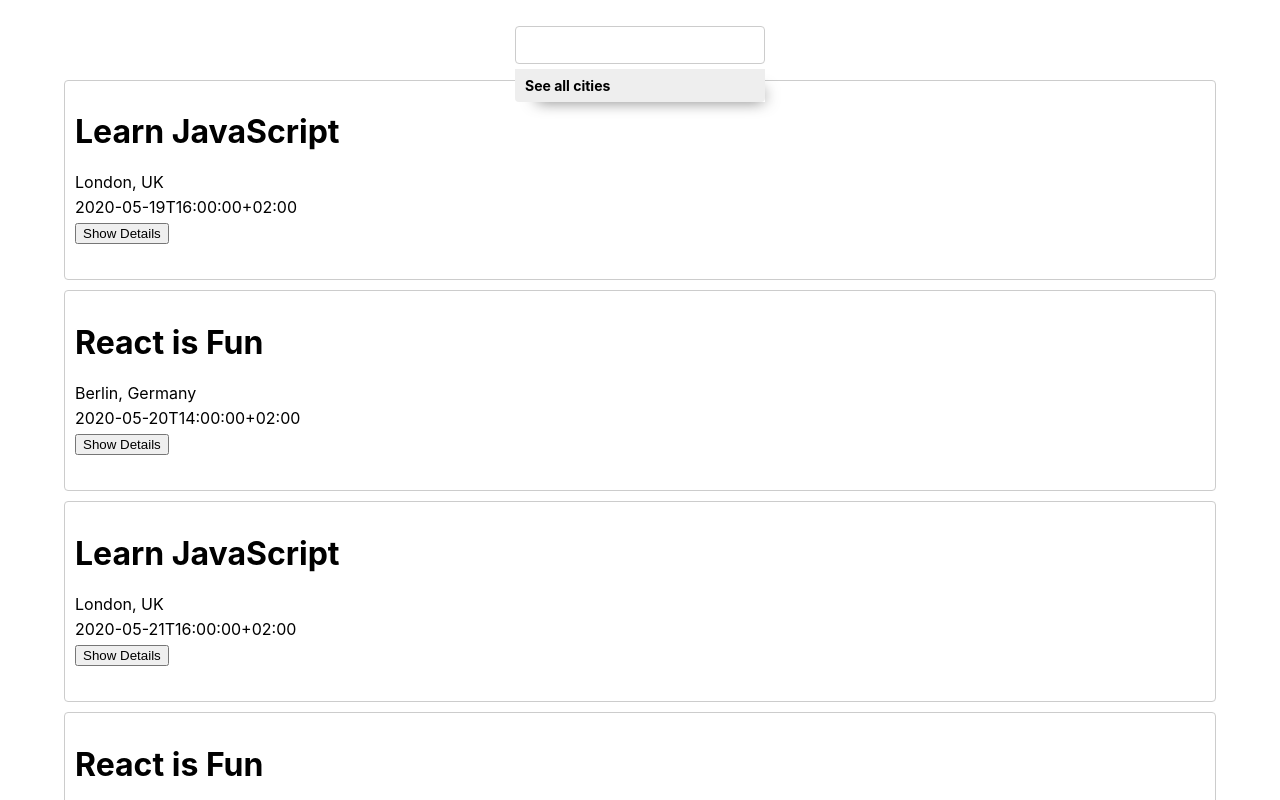
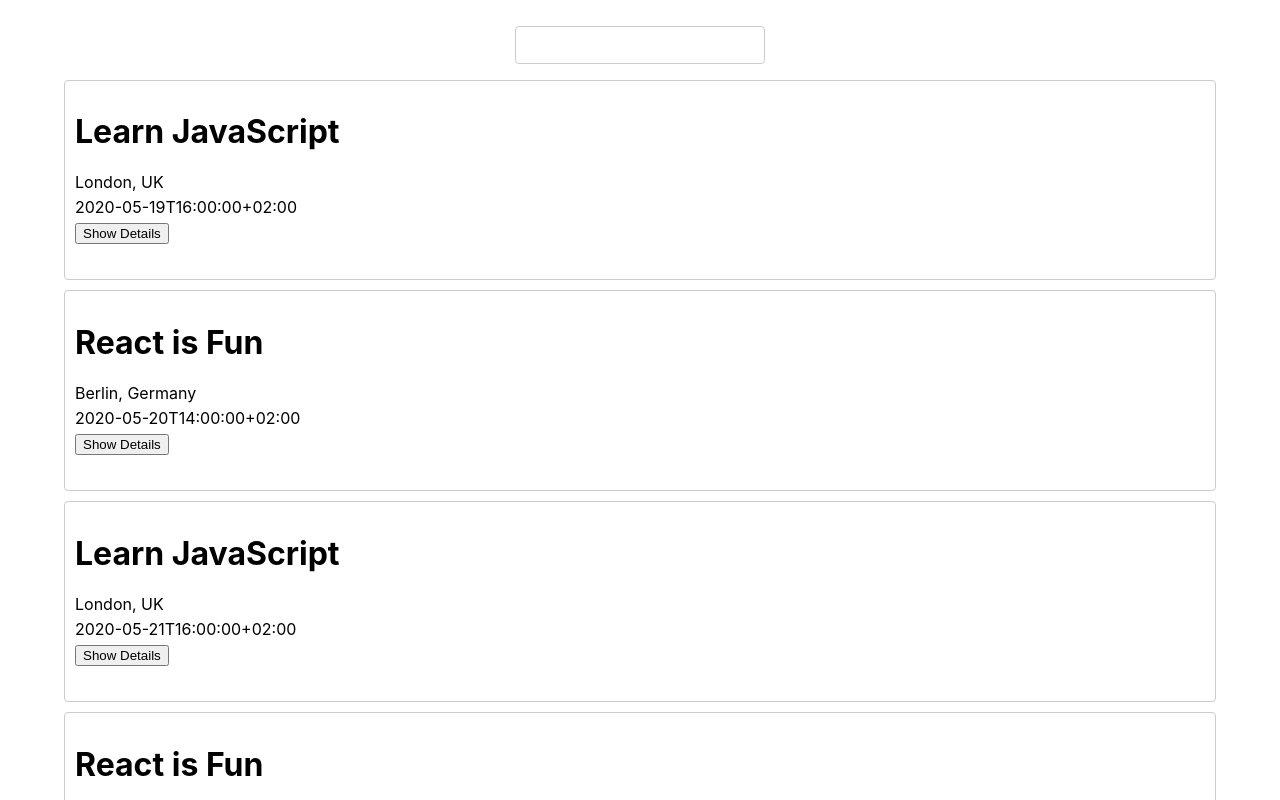
Before and after one commit to kamilaut/meet, a React (Create React App) app: page / in a window 1280 px wide. Shown: the top 800 px of the page. Built offline with nearby package versions, Linux system fonts and the light colour scheme.

Commit message:
hiding the suggestions list

```diff
--- a/src/CitySearch.js
+++ b/src/CitySearch.js
@@ -24,6 +24,7 @@ class CitySearch extends Component {
           handleItemClicked = (suggestion) => {
             this.setState({
               query: suggestion,
+              showSuggestions: false
             });
 
           this.props.updateEvents(suggestion);
@@ -38,7 +39,7 @@ class CitySearch extends Component {
            onChange={this.handleInputChanged}
            onFocus={() => { this.setState({ showSuggestions: true }) }}
            />
-        <ul className="suggestions">
+        <ul className="suggestions" style={this.state.showSuggestions ? {}: { display: 'none' }}>
         {this.state.suggestions.map((suggestion) => (
     <li
     key={suggestion}
```
Also changed, not shown: 1 other file (tests, documents, lock files or other folders).
